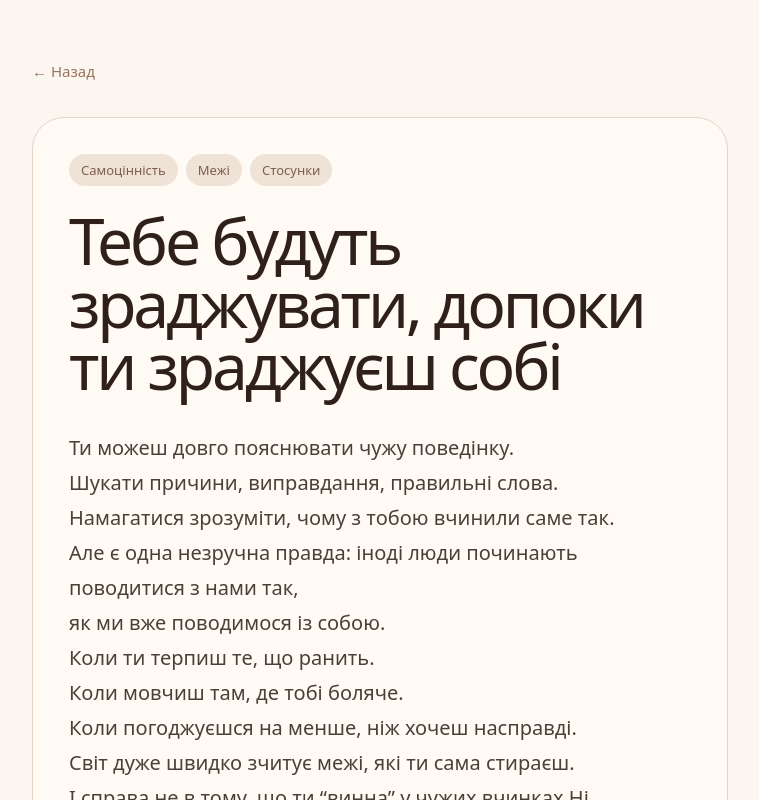
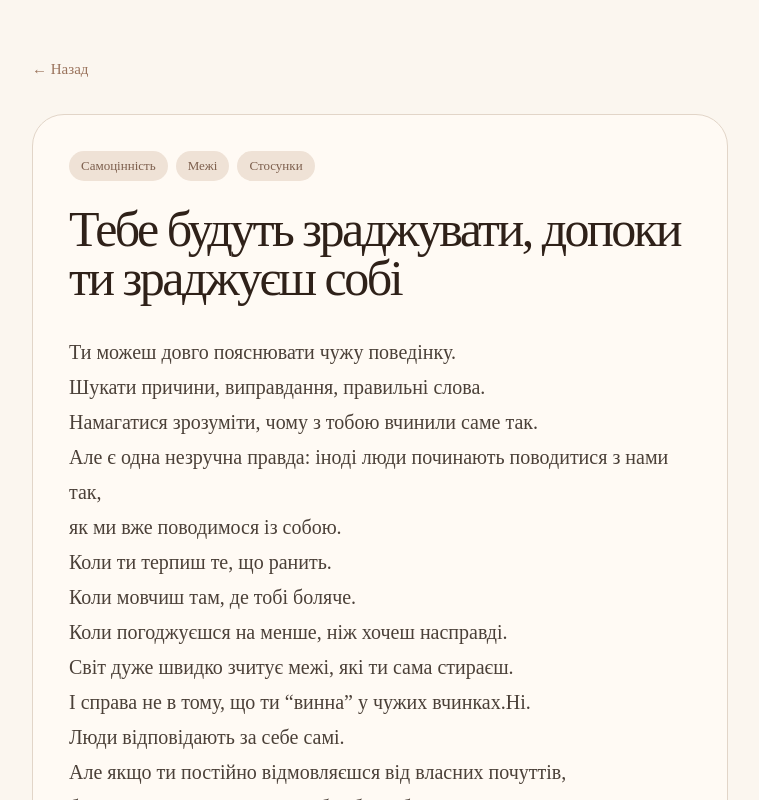
Before and after one commit to TetianaShch/daily-insights, a React (Vite) app: page /insight/1 in a window 1280 px wide. Shown: the top 800 px of the page, without its empty margins (260-1019 px from the left). Built offline with nearby package versions, Linux system fonts and the light colour scheme.

Commit message:
add typography system and custom fonts

```diff
--- a/index.html
+++ b/index.html
@@ -4,6 +4,12 @@
     <meta charset="UTF-8" />
     <link rel="icon" type="image/svg+xml" href="/favicon.svg" />
     <meta name="viewport" content="width=device-width, initial-scale=1.0" />
+    <link rel="preconnect" href="https://fonts.googleapis.com" />
+    <link rel="preconnect" href="https://fonts.gstatic.com" crossorigin />
+    <link
+      href="https://fonts.googleapis.com/css2?family=Manrope:wght@400;500;600;700;800&display=swap"
+      rel="stylesheet"
+    />
     <title>daily-insights</title>
   </head>
   <body>
--- a/src/components/InsightCatalog/InsightCatalog.module.css
+++ b/src/components/InsightCatalog/InsightCatalog.module.css
@@ -32,7 +32,7 @@
 
 .subtitle {
   margin-top: 12px;
-  font-size: 20px;
+  font-size: 18px;
   color: var(--color-text-muted);
 }
 
--- a/src/index.css
+++ b/src/index.css
@@ -1,4 +1,9 @@
+@import url("https://fonts.googleapis.com/css2?family=Manrope:wght@400;500;600;700;800&display=swap");
 :root {
+  /* Fonts */
+  --font-title: "DM Serif Display", serif;
+  --font-body: "DM Serif Display", serif;
+  --font-author: "Dancing Script", cursive;
   /* Colors */
   --color-background: #fbf6ef;
   --color-surface: #fffaf4;
@@ -6,6 +11,7 @@
 
   --color-text: #2f2119;
   --color-text-muted: #7d5f4d;
+
   --color-text-secondary: #4b4038;
 
   --color-accent: #9a735c;
@@ -30,7 +36,7 @@
 }
 
 html {
-  font-family: system-ui, sans-serif;
+  font-family: var(--font-body), serif;
 }
 
 body {
--- a/src/pages/InsightPage/InsightPage.module.css
+++ b/src/pages/InsightPage/InsightPage.module.css
@@ -51,7 +51,7 @@
   max-width: 760px;
   margin: 0 0 32px;
   color: var(--color-text);
-  font-size: clamp(36px, 6vw, 64px);
+  font-size: clamp(28px, 6vw, 50px);
   line-height: 0.98;
   letter-spacing: -0.05em;
   font-weight: 500;
@@ -96,6 +96,7 @@
   color: var(--color-accent);
   text-align: right;
   text-decoration: none;
+  font-family: var(--font-author);
   font-size: 14px;
 }
 
```
